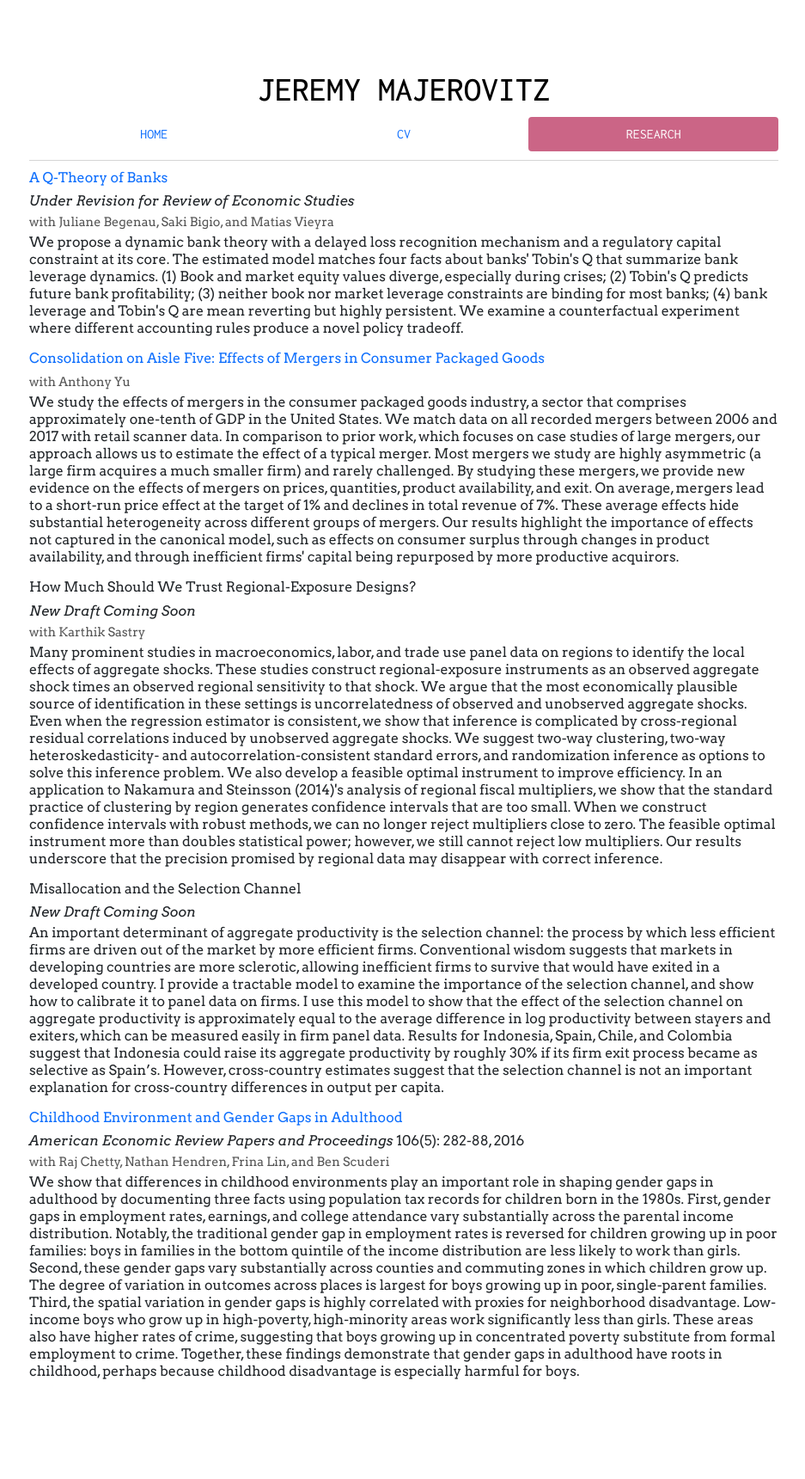
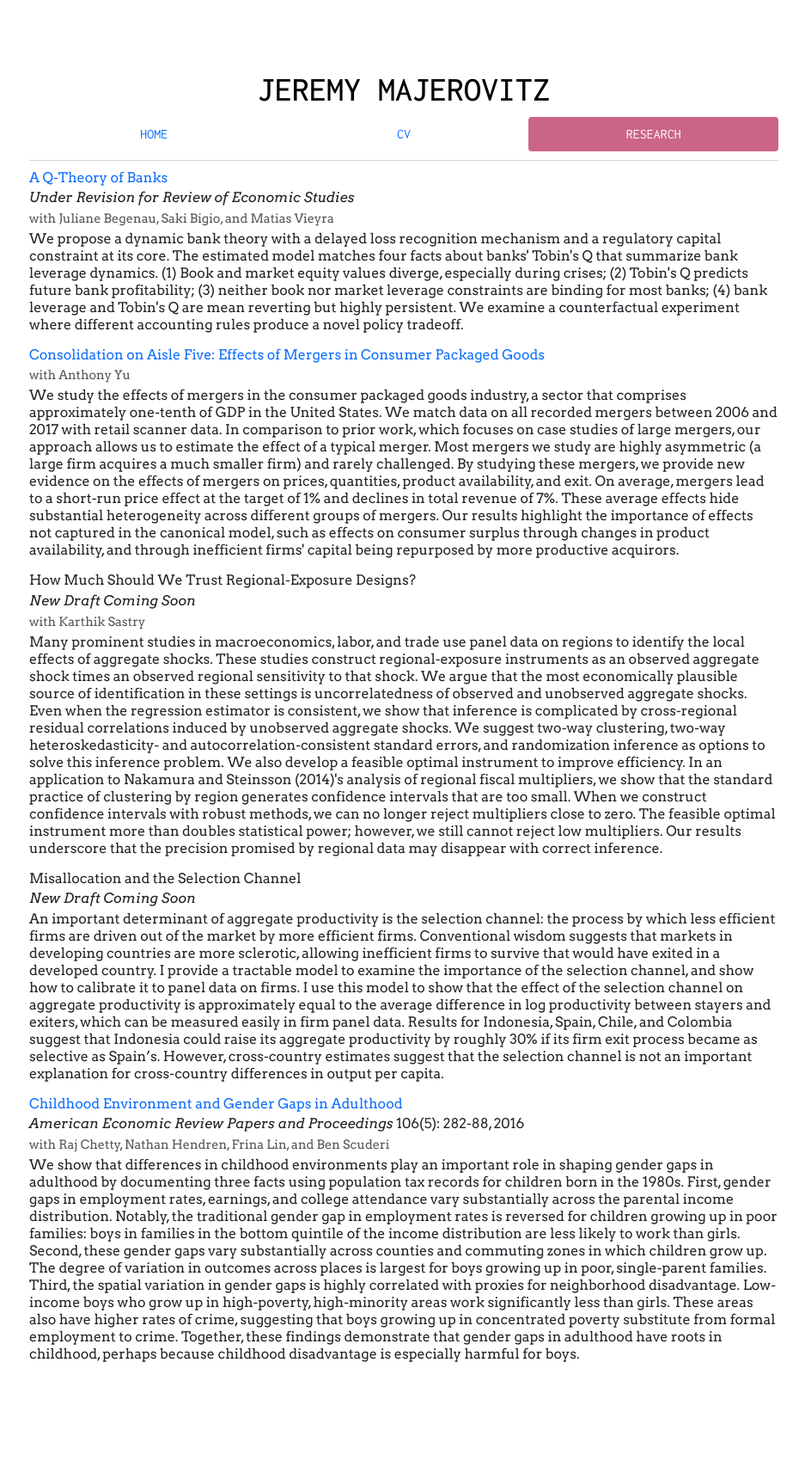
Before and after one commit to jmajic/jmajic.github.io, a Jekyll site: the page built from research/index.html, in a window 1280 px wide. Shown: the whole page at 86% size, without its empty margins (170-1107 px from the left). Built offline with Jekyll 4.4.1, drawn with Linux system fonts in a browser that asks for light colours; nearby versions of some CDN libraries.

Commit message:
Tweak margin size for h6

```diff
--- a/css/main.css
+++ b/css/main.css
@@ -61,6 +61,6 @@
 .coauthor{color:#555;font-weight:300;font-size:90%}
 .statatitle{padding-right:3px}
 .researchpaper{line-height:20px;margin-bottom:15px}
-.researchpaper p,h5{margin-bottom:4px}
+.researchpaper p,h5,h6{margin-bottom:4px}
 .researchabstract{font-size:14px;margin-bottom:30px}
 .abstract{margin-left:30px;font-size:95%}
```
